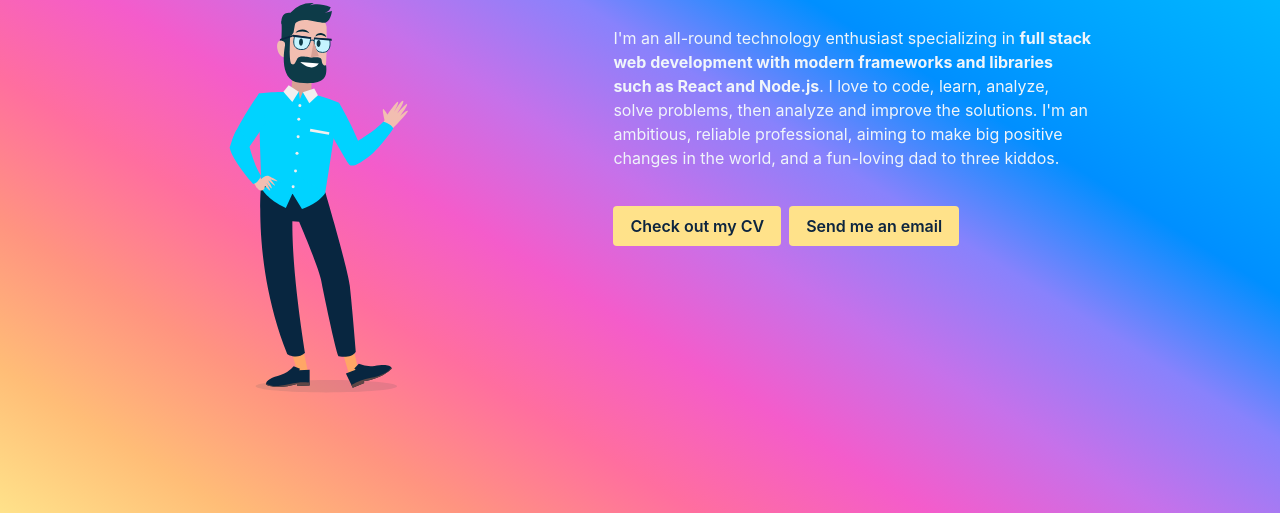
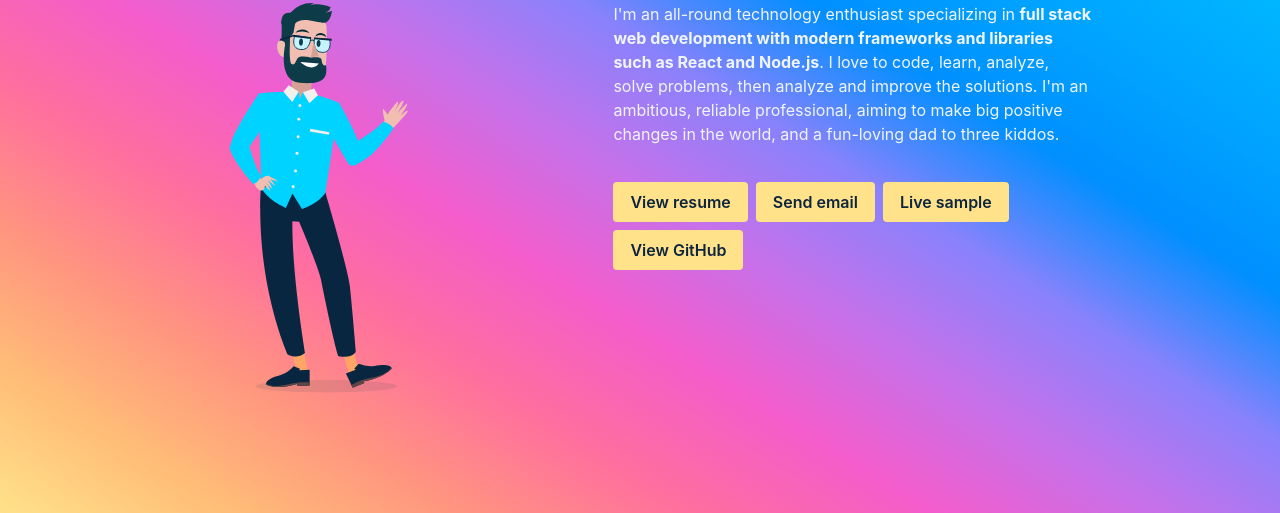
Before and after one commit to funnyr0b0t/personal-site, a plain HTML site: page index.html in a window 1280 px wide. Shown: the part 287-800 px from the top of the page. Drawn offline with Linux system fonts and the light colour scheme.

Commit message:
added sample github button to hero

```diff
--- a/index.html
+++ b/index.html
@@ -68,13 +68,22 @@
                     href="downloads\ian-resume.pdf"
                     target="_blank"
                     rel="noopener noreferrer"
-                  >Check
-                    out my CV</a></button>
+                  >View resume</a></button>
                 <button class="button is-warning has-text-weight-semibold"><a
                     href="mailto:mr.i.grenier@gmail.com"
                     target="_blank"
                     rel="noopener noreferrer"
-                  >Send me an email</a></button>
+                  >Send email</a></button>
+                <button class="button is-warning has-text-weight-semibold"><a
+                    href="https://pmx-react-mui.web.app"
+                    target="_blank"
+                    rel="noopener noreferrer"
+                  >Live sample</a></button>
+                <button class="button is-warning has-text-weight-semibold"><a
+                    href="https://github.com/funnyr0b0t"
+                    target="_blank"
+                    rel="noopener noreferrer"
+                  >View GitHub</a></button>
               </div>
             </div>
           </div>
```
